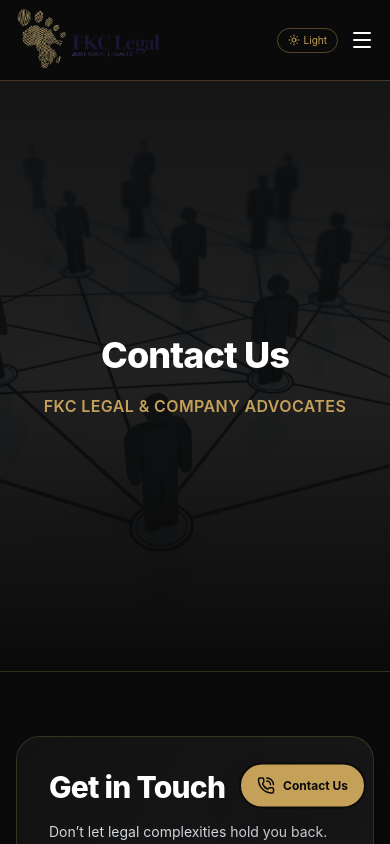
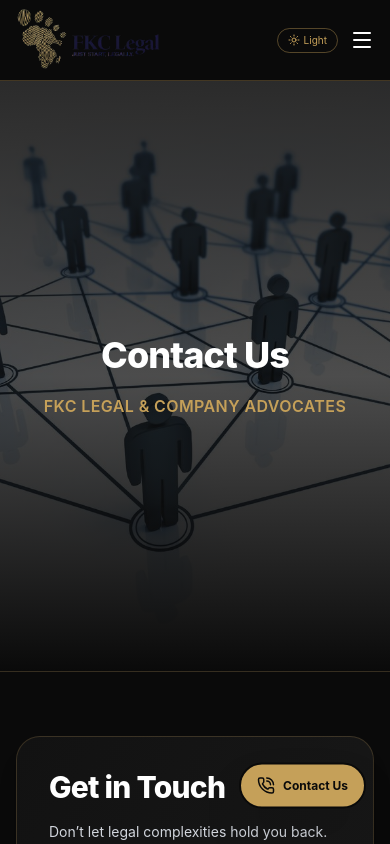
Before and after one commit to PrinceEvanson/FKCLegalFrontend, a React (Vite) app: page /contact in a window 390 px wide. Shown: the top 844 px of the page. Built offline with nearby package versions, Linux system fonts and the light colour scheme.

Commit message:
Update Responsiveness Across Pages

```diff
--- a/src/pages/Contacts.jsx
+++ b/src/pages/Contacts.jsx
@@ -25,7 +25,7 @@
         <div className="min-h-screen bg-fkcBlack text-white">
             <div className="relative min-h-[70vh] flex flex-col items-center justify-center py-24 sm:py-32 px-4 sm:px-6 lg:px-8 bg-gradient-to-b from-[#121212] to-fkcBlack border-b border-fkcGold/20 text-center overflow-hidden">
                 <div
-                    className="absolute inset-0 bg-cover bg-center opacity-30 pointer-events-none"
+                    className="absolute inset-0 bg-cover bg-center opacity-90 pointer-events-none"
                     style={{ backgroundImage: `url(${ContactHero})` }}
                 ></div>
                 <div className="absolute inset-0 bg-gradient-to-b from-fkcBlack/85 via-fkcBlack/70 to-fkcBlack"></div>
--- a/src/pages/Diplomat.jsx
+++ b/src/pages/Diplomat.jsx
@@ -84,7 +84,7 @@
         <div className="min-h-screen bg-fkcBlack text-white">
             <div className="relative py-24 px-4 sm:px-6 lg:px-8 bg-gradient-to-b from-[#121212] to-fkcBlack border-b border-fkcGold/20 text-center overflow-hidden">
                 <div
-                    className="absolute inset-0 bg-cover bg-center opacity-25 pointer-events-none"
+                    className="absolute inset-0 bg-cover bg-center opacity-90 pointer-events-none"
                     style={{ backgroundImage: `url(${diplomaticflagsImg})` }}
                 ></div>
                 <div className="absolute inset-0 bg-gradient-to-b from-fkcBlack/80 via-fkcBlack/60 to-fkcBlack"></div>
```
